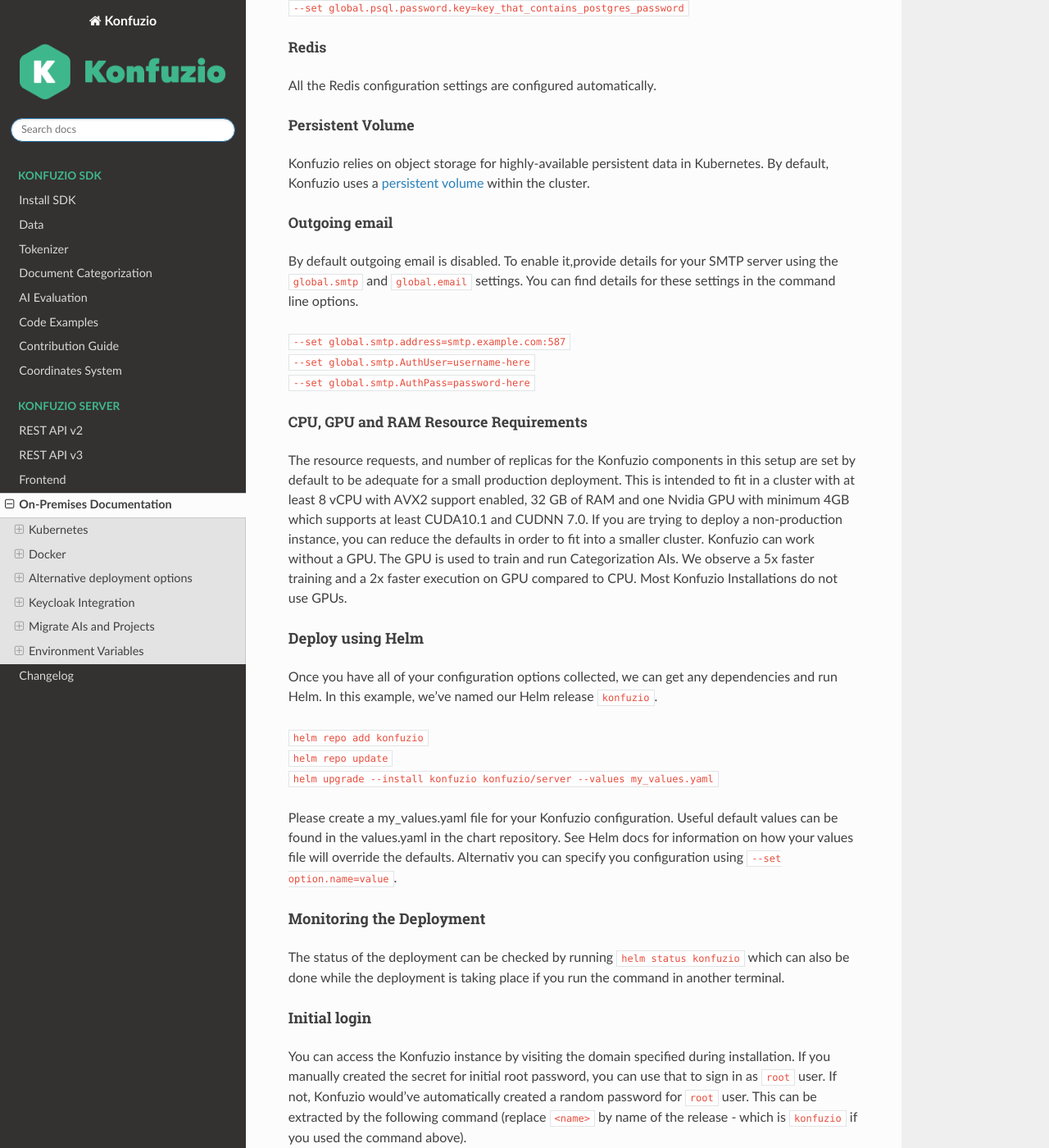
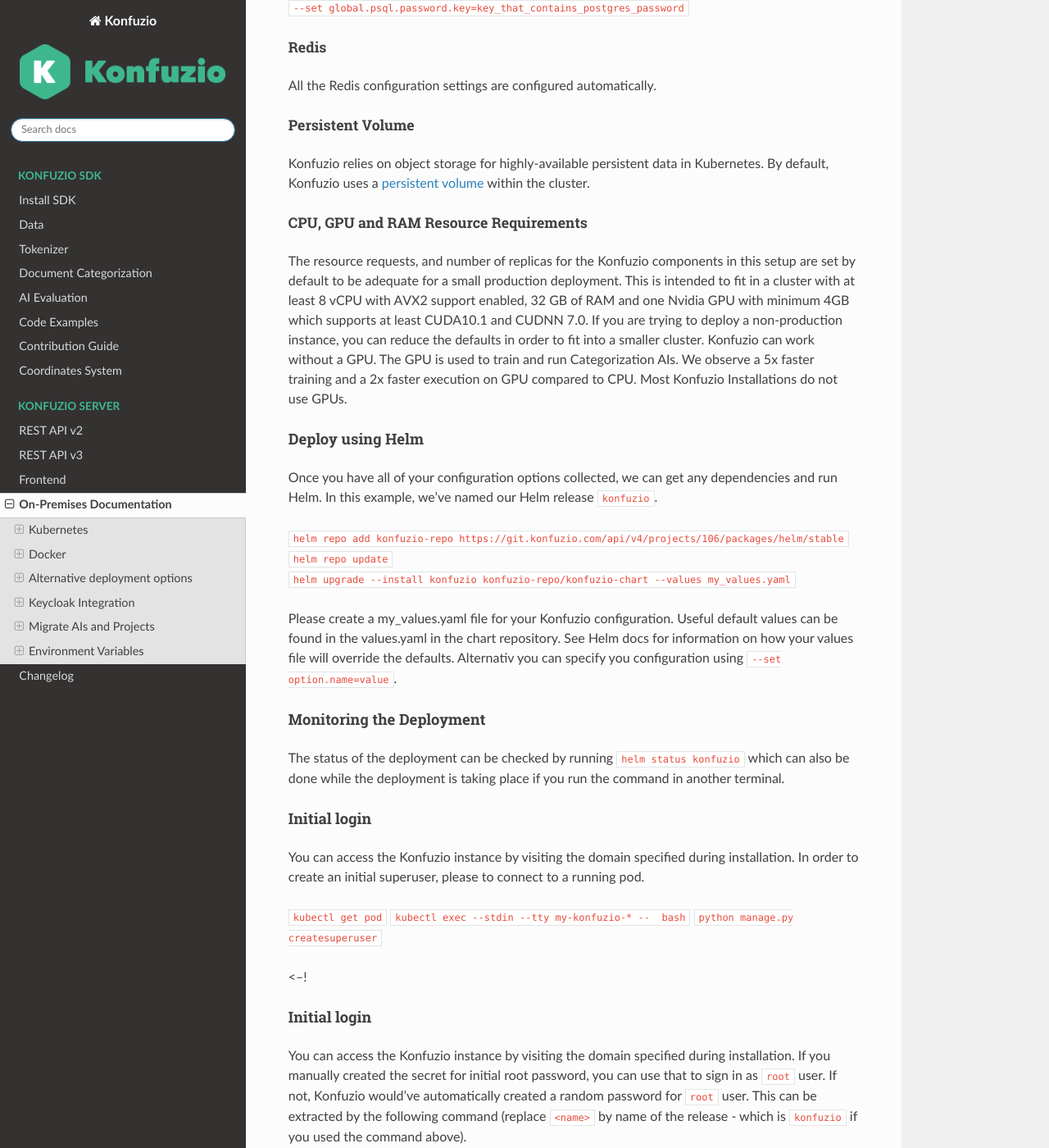
Before and after one commit to konfuzio-ai/konfuzio-sdk, a Sphinx documentation site: the page built from docs/web/on_premises.md, in a window 1280 px wide and 1400 px high, scrolled down 3034 px. Shown: the whole window at 82% size. Built offline with Sphinx 7.4.7 and the Read the Docs theme 2.0.0, drawn with Linux system fonts in a browser that asks for light colours.

Commit message:
Update on_premises.md

```diff
--- a/docs/web/on_premises.md
+++ b/docs/web/on_premises.md
@@ -150,6 +150,7 @@
 Konfuzio relies on object storage for highly-available persistent data in Kubernetes. By default, Konfuzio uses a
 [persistent volume](https://kubernetes.io/docs/concepts/storage/persistent-volumes/) within the cluster.
 
+<!--
 ##### Outgoing email
 
 By default outgoing email is disabled. To enable it,provide details for your SMTP server
@@ -159,6 +160,7 @@
 `--set global.smtp.address=smtp.example.com:587`
 `--set global.smtp.AuthUser=username-here`
 `--set global.smtp.AuthPass=password-here`
+-->
 
 ##### CPU, GPU and RAM Resource Requirements
 
@@ -174,9 +176,9 @@
 Once you have all of your configuration options collected, we can get any dependencies
 and run Helm. In this example, we've named our Helm release `konfuzio`.
 
-`helm repo add konfuzio`
+`helm repo add konfuzio-repo https://git.konfuzio.com/api/v4/projects/106/packages/helm/stable`
 `helm repo update`
-`helm upgrade --install konfuzio konfuzio/server --values my_values.yaml`
+`helm upgrade --install konfuzio konfuzio-repo/konfuzio-chart --values my_values.yaml`
 
 Please create a my_values.yaml file for your Konfuzio configuration. Useful default values can be found in the values.yaml in the chart repository. See Helm docs for information on how your values file will override the defaults. Alternativ you can specify you configuration using `--set option.name=value`.
 
@@ -189,6 +191,16 @@
 #### Initial login
 
 You can access the Konfuzio instance by visiting the domain specified during
+installation. In order to create an initial superuser, please to connect to a running pod.
+
+`kubectl get pod`
+`kubectl exec --stdin --tty my-konfuzio-* --  bash`
+`python manage.py createsuperuser`
+
+<--!
+#### Initial login
+
+You can access the Konfuzio instance by visiting the domain specified during
 installation. If you manually created the secret for initial root password, you can use that
 to sign in as `root` user. If not, Konfuzio would've automatically created a random
 password for `root` user. This can be extracted by the following command (replace
@@ -196,6 +208,7 @@
 
 `kubectl get secret <name>-konfuzio-initial-root-password`
 `-ojsonpath='{.data.password}' | base64 --decode ; echo`
+-->
 
 ### Upgrade
 
```
